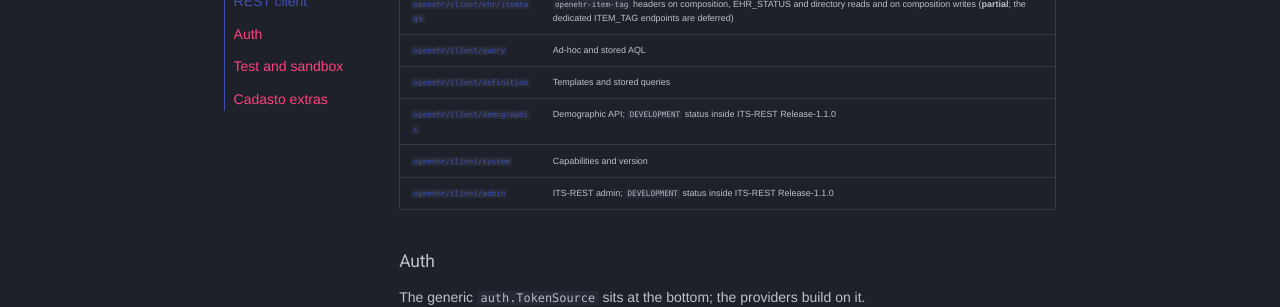
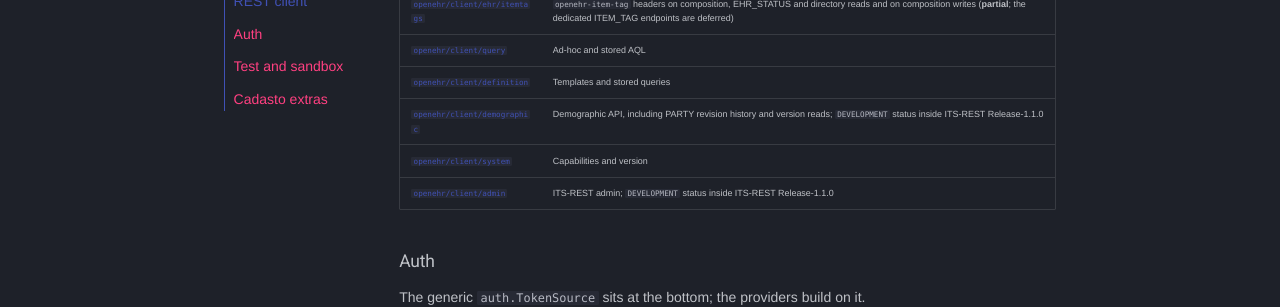
Before and after one commit to Cadasto/openehr-sdk-go, an MkDocs documentation site: the page built from pages/packages.md, in a window 1280 px wide and 900 px high, scrolled down 1369 px. Shown: the part 151-458 px from the top of the window. Built offline with MkDocs 1.6.1 and Material for MkDocs 9.7.7, drawn with Linux system fonts in a browser that asks for light colours; nearby versions of some CDN libraries; library files that are not in the unit come from our copies; plug-ins that fetch from the network failed and are left out; comment, search, counter and statistics services are not loaded.

Commit message:
docs: scope links only the composition and EHR_STATUS reads to REQ-174; the demographic row names its version reads
The PARTY versioned-object reads predate REQ-174, which binds the
demographic leaf only through the version_at_time value, so scope.md no
longer cites the section for them. The packages page's demographic row
names its revision history and version reads, as the composition and
EHR_STATUS rows now do.

Assisted-by: Claude Code (claude-opus-5-5)

```diff
--- a/pages/packages.md
+++ b/pages/packages.md
@@ -63,7 +63,7 @@ been run against.
 | [`openehr/client/ehr/itemtags`](https://pkg.go.dev/github.com/cadasto/openehr-sdk-go/openehr/client/ehr/itemtags) | `openehr-item-tag` headers on composition, EHR_STATUS and directory reads and on composition writes (**partial**; the dedicated ITEM_TAG endpoints are deferred) |
 | [`openehr/client/query`](https://pkg.go.dev/github.com/cadasto/openehr-sdk-go/openehr/client/query) | Ad-hoc and stored AQL |
 | [`openehr/client/definition`](https://pkg.go.dev/github.com/cadasto/openehr-sdk-go/openehr/client/definition) | Templates and stored queries |
-| [`openehr/client/demographic`](https://pkg.go.dev/github.com/cadasto/openehr-sdk-go/openehr/client/demographic) | Demographic API; `DEVELOPMENT` status inside ITS-REST Release-1.1.0 |
+| [`openehr/client/demographic`](https://pkg.go.dev/github.com/cadasto/openehr-sdk-go/openehr/client/demographic) | Demographic API, including PARTY revision history and version reads; `DEVELOPMENT` status inside ITS-REST Release-1.1.0 |
 | [`openehr/client/system`](https://pkg.go.dev/github.com/cadasto/openehr-sdk-go/openehr/client/system) | Capabilities and version |
 | [`openehr/client/admin`](https://pkg.go.dev/github.com/cadasto/openehr-sdk-go/openehr/client/admin) | ITS-REST admin; `DEVELOPMENT` status inside ITS-REST Release-1.1.0 |
 
```
Also changed, not shown: docs/specifications/scope.md (+1 -1 lines).
